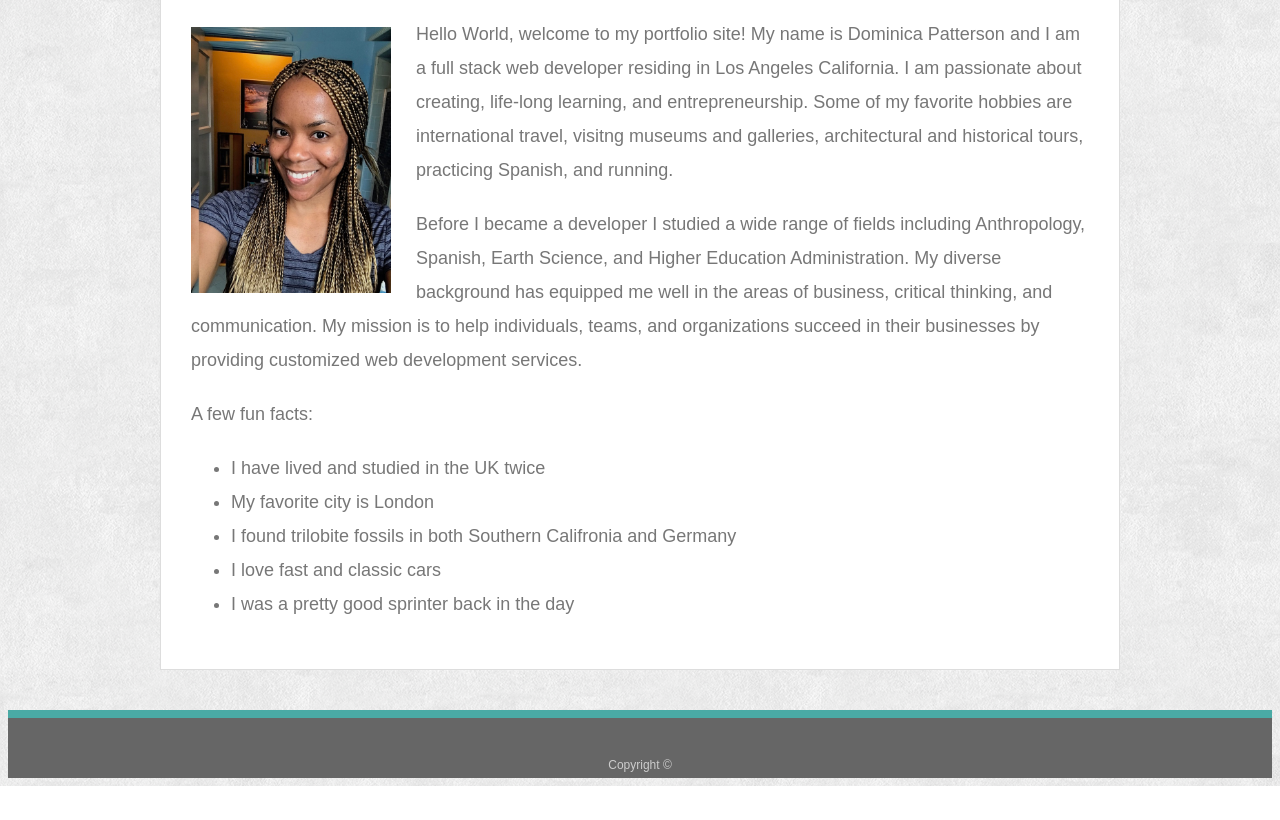
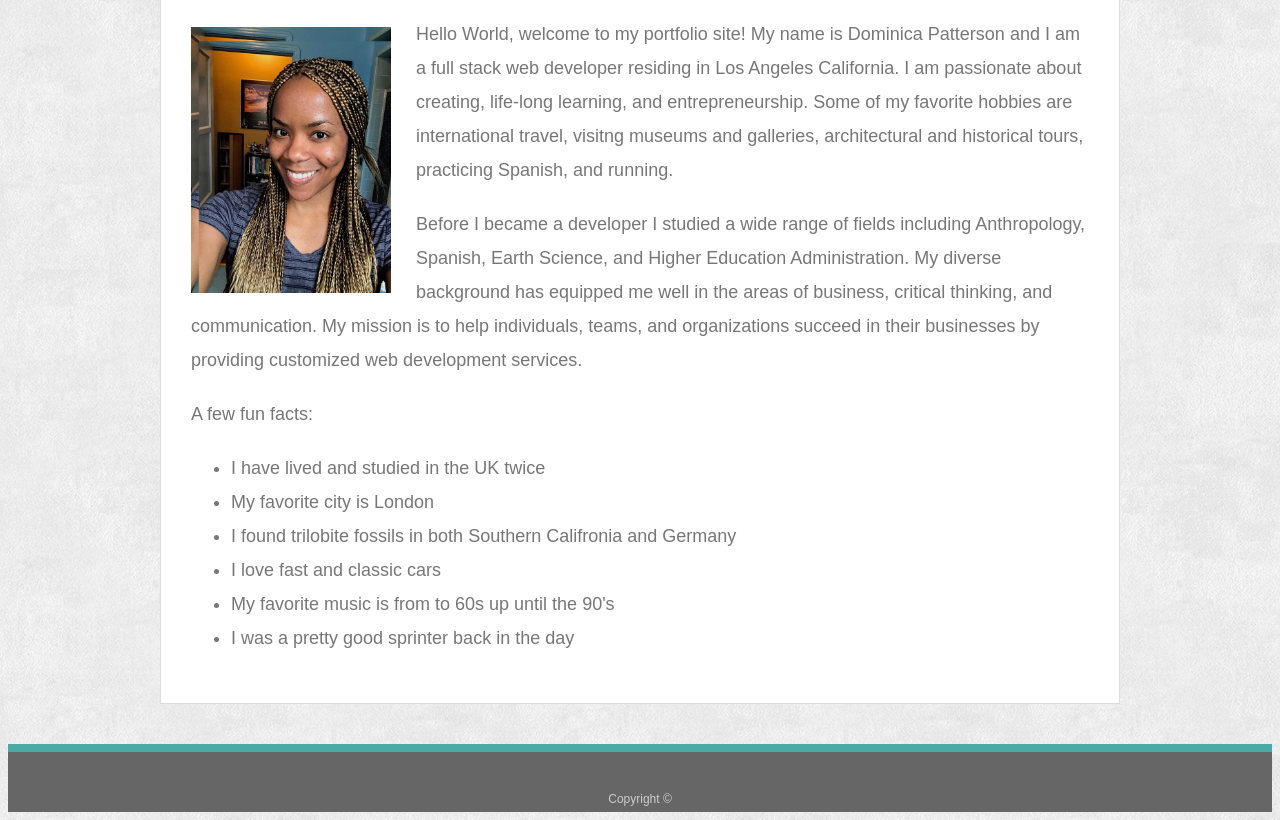
Before and after one commit to Dominica2020/Basic-Portfolio-Version1, a plain HTML site: page index.html in a window 1280 px wide. Shown: the part 269-1089 px from the top of the page. Before the commit the page ends 1055 px from the top, so only its background shows below. Drawn offline with Linux system fonts and the light colour scheme.

Commit message:
updated bio data for html file

```diff
--- a/index.html
+++ b/index.html
@@ -42,6 +42,7 @@
           <li>My favorite city is London</li>
           <li>I found trilobite fossils in both Southern Califronia and Germany</li>
           <li>I love fast and classic cars</li>
+          <li>My favorite music is from to 60s up until the 90's</li>
           <li>I was a pretty good sprinter back in the day</li>
         </ul>
       </p>
```
